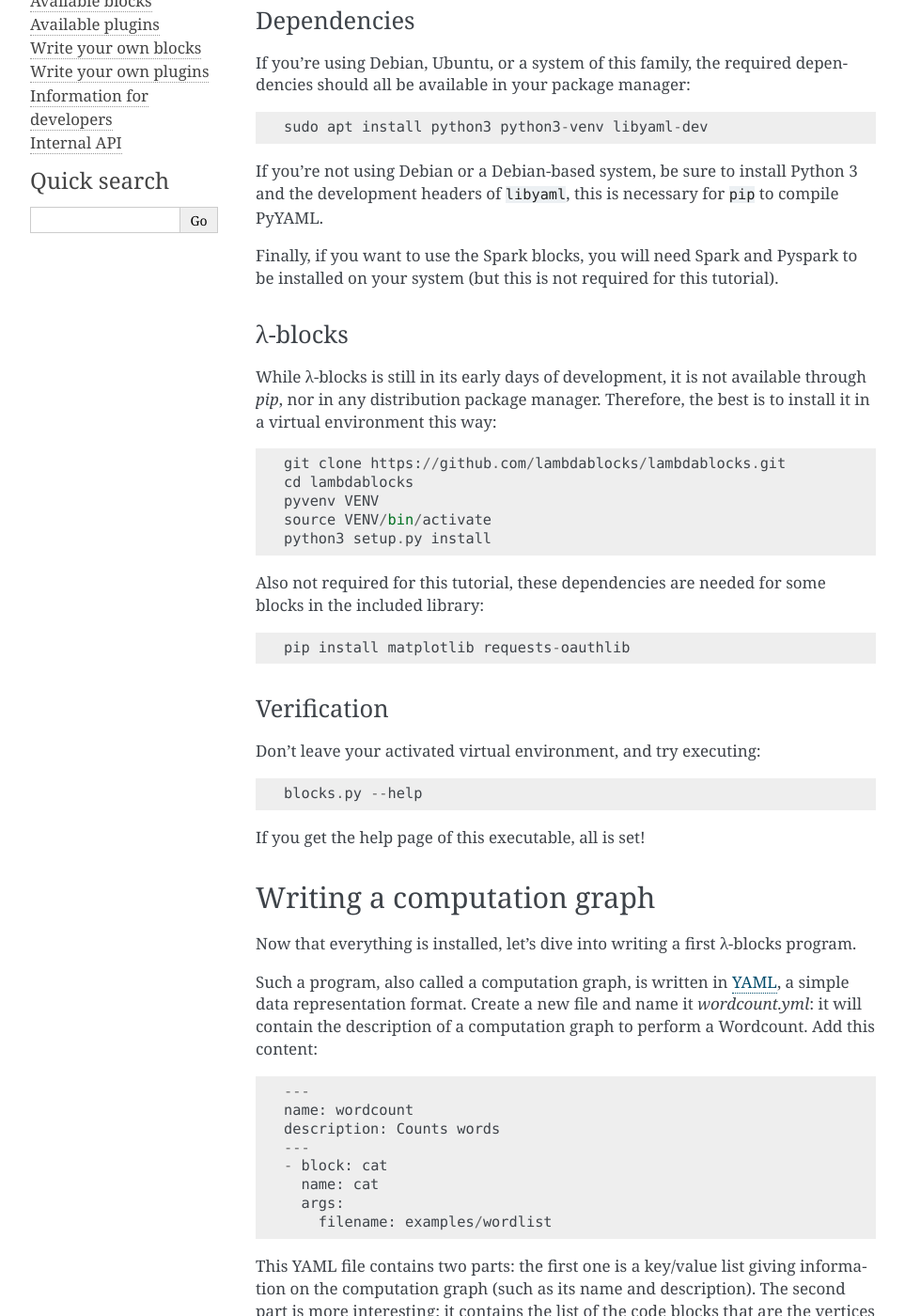
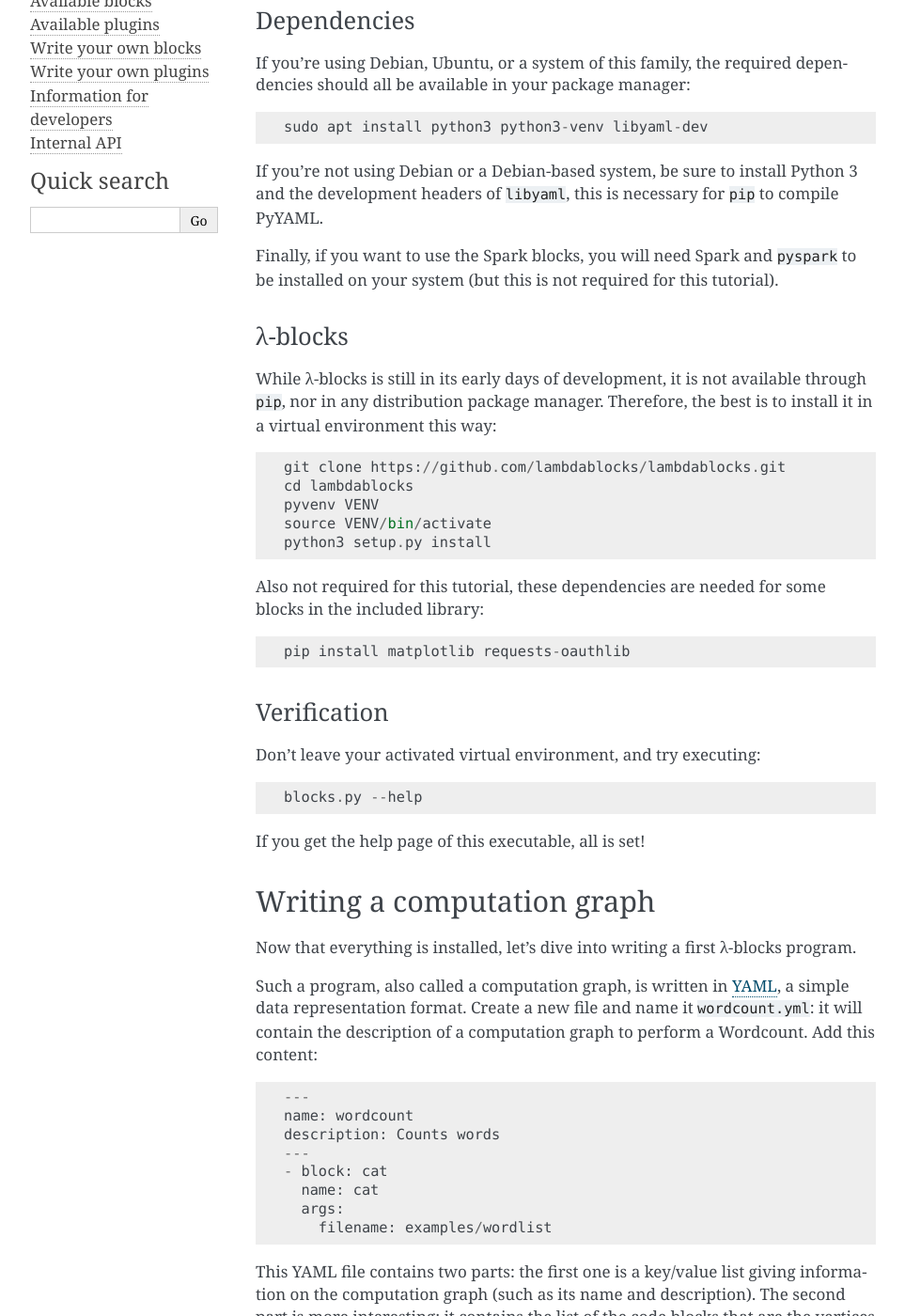
Before and after one commit to lambdablocks/lambdablocks, a Sphinx documentation site: the page built from docs/tutorial.rst, in a window 1280 px wide and 1400 px high, scrolled down 249 px. Shown: the whole window at 94% size, without its empty margins (148-1111 px from the left). Built offline with Sphinx 7.4.7, drawn with Linux system fonts in a browser that asks for light colours; some of the changed text lies outside the part shown.

Commit message:
doc: syntax

```diff
--- a/docs/tutorial.rst
+++ b/docs/tutorial.rst
@@ -20,14 +20,14 @@ install Python 3 and the development headers of ``libyaml``, this is
 necessary for ``pip`` to compile PyYAML.
 
 Finally, if you want to use the Spark blocks, you will need Spark and
-Pyspark to be installed on your system (but this is not required for
-this tutorial).
+``pyspark`` to be installed on your system (but this is not required
+for this tutorial).
 
 λ-blocks
 ^^^^^^^^
 
 While λ-blocks is still in its early days of development, it is not
-available through `pip`, nor in any distribution package
+available through ``pip``, nor in any distribution package
 manager. Therefore, the best is to install it in a virtual environment
 this way::
 
@@ -60,7 +60,7 @@ Now that everything is installed, let's dive into writing a first
 
 Such a program, also called a computation graph, is written in `YAML
 <http://yaml.org/>`_, a simple data representation format. Create a
-new file and name it `wordcount.yml`: it will contain the description
+new file and name it ``wordcount.yml``: it will contain the description
 of a computation graph to perform a Wordcount. Add this content::
 
    ---
@@ -91,8 +91,8 @@ execute it this way::
 If nothing happens, it is normal: the file has been read by λ-blocks,
 but it isn't supposed to be displayed on the console. If you get an
 error, the path you provided may be incorrect: be sure to execute the
-command within in the `lambdablocks` folder, or to change the
-`filename` argument.
+command within in the ``lambdablocks`` folder, or to change the
+``filename`` argument.
 
 Let's add a few vertices in our graph, and link them together to
 compute a Wordcount implementation::
@@ -126,20 +126,20 @@ compute a Wordcount implementation::
 
 We now have 4 blocks (or vertices):
 
-* `cat` reads a file and outputs a list of lines found in this file;
+* ``cat`` reads a file and outputs a list of lines found in this file;
 
-* `group_by_count` reads a list, and outputs a list of unique items,
+* ``group_by_count`` reads a list, and outputs a list of unique items,
   along with the number of times they appear in the list;
 
-* `sort` reads a list, and outputs a sorted list, sorted by the second
+* ``sort`` reads a list, and outputs a sorted list, sorted by the second
   item of each element;
 
-* `show_console` displays its inputs on the user console.
+* ``show_console`` displays its inputs on the user console.
 
 A block has named inputs and named outputs. To link two blocks
-together, we specify the inputs of a block in the `inputs` key. For
-example, the block `group_by_count` takes one input, `data`, that is
-the output `result` of the block `cat`.
+together, we specify the inputs of a block in the ``inputs`` key. For
+example, the block ``group_by_count`` takes one input, ``data``, that is
+the output ``result`` of the block ``cat``.
 
 Let's try to execute this graph::
 
```
Also changed, not shown: other parts of docs/tutorial.rst (+11 -11 lines).
